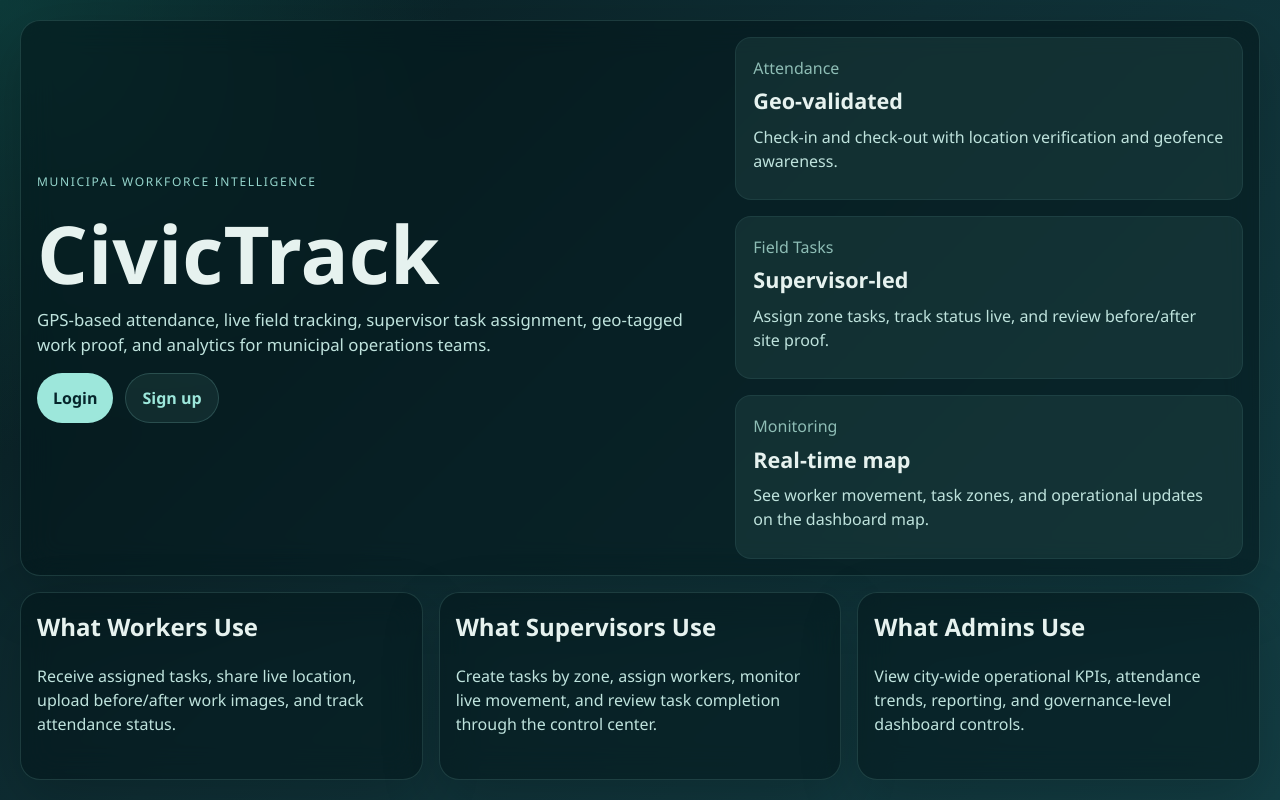
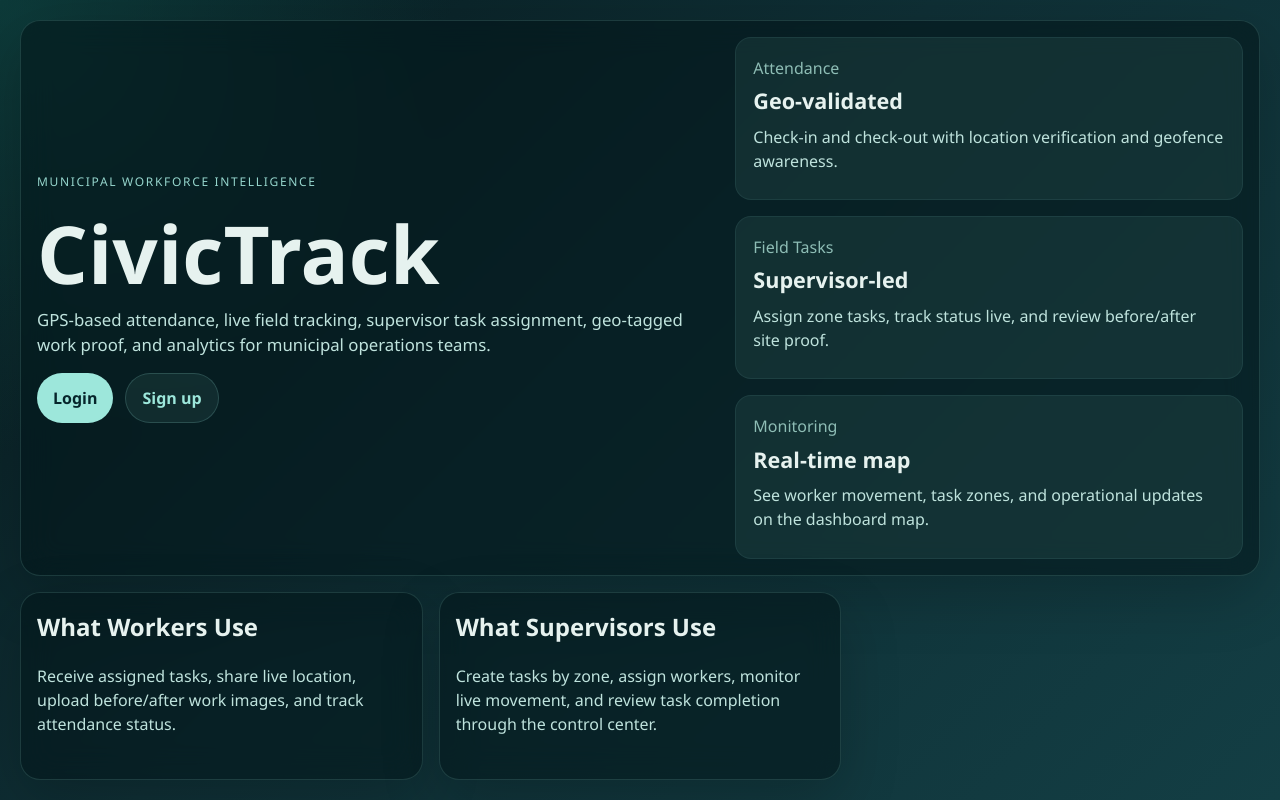
Before and after one commit to KunalVS/civic-track, a React (Vite) app in the folder frontend/: page / in a window 1280 px wide. Built offline with nearby package versions, Linux system fonts and the light colour scheme; no server answers.

Commit message:
Upgrades

```diff
--- a/frontend/src/App.tsx
+++ b/frontend/src/App.tsx
@@ -242,10 +242,6 @@ function HomeView() {
         <article className="panel home-feature-card">
           <h2>What Supervisors Use</h2>
           <p>Create tasks by zone, assign workers, monitor live movement, and review task completion through the control center.</p>
-        </article>
-        <article className="panel home-feature-card">
-          <h2>What Admins Use</h2>
-          <p>View city-wide operational KPIs, attendance trends, reporting, and governance-level dashboard controls.</p>
         </article>
       </section>
     </main>
```
